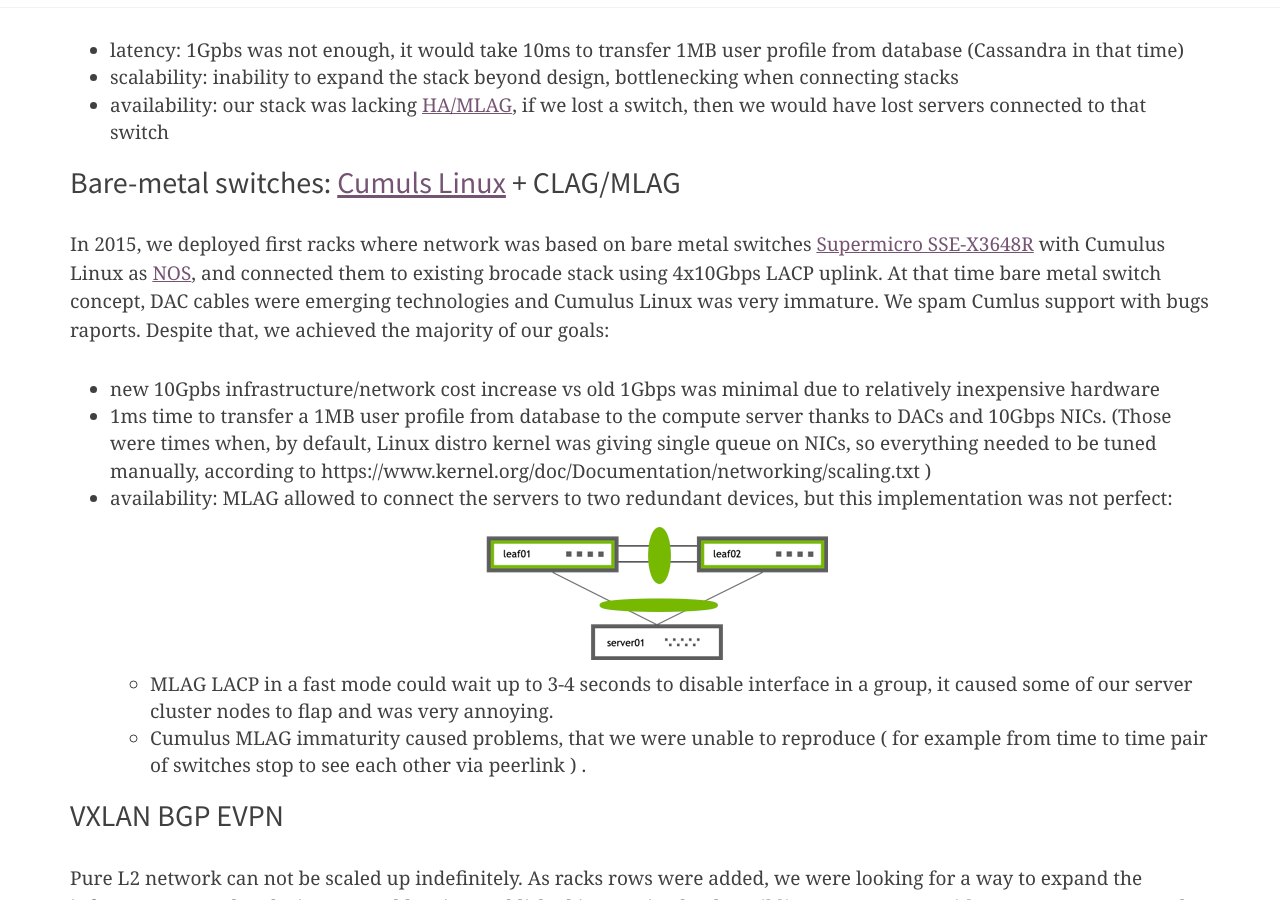
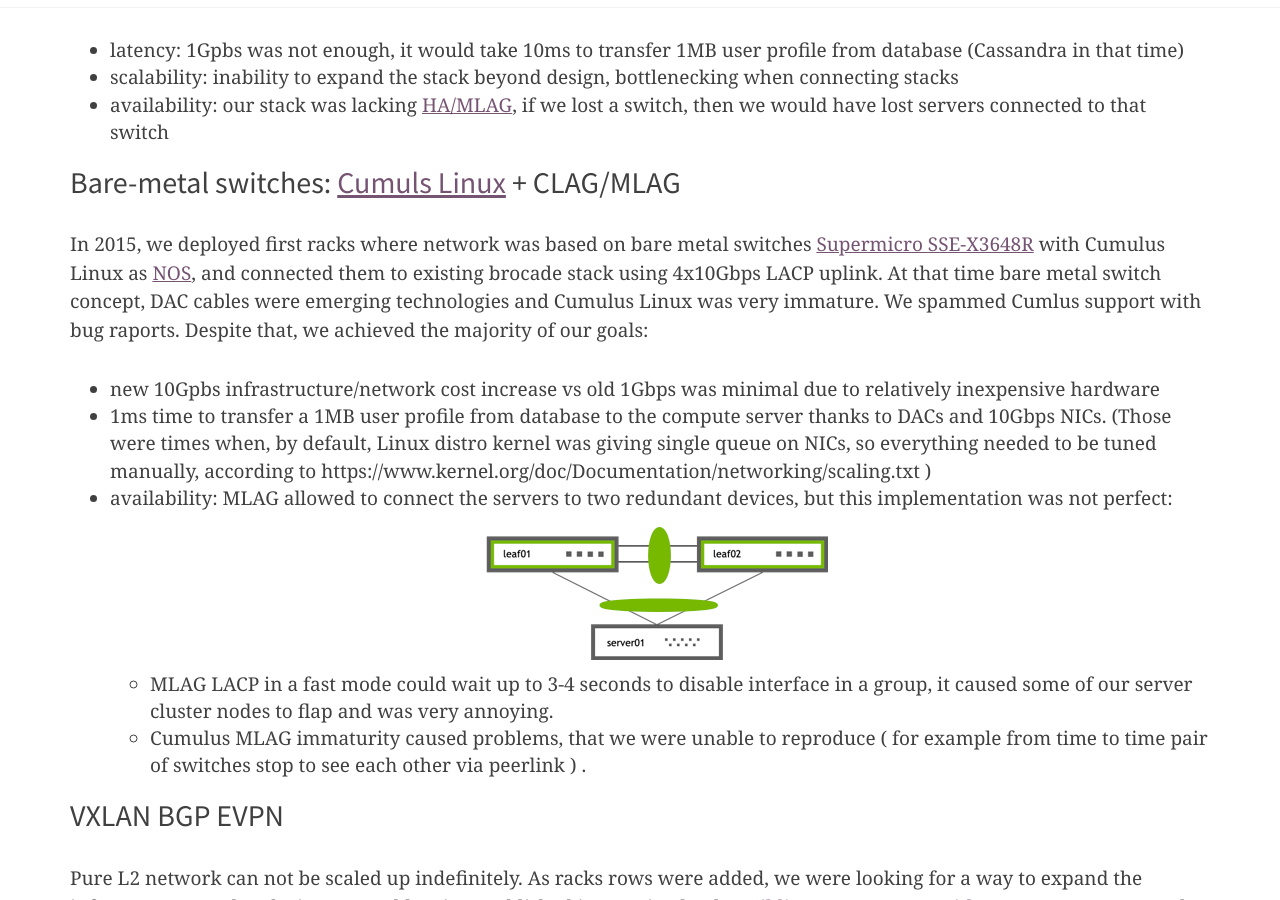
Before and after one commit to RTBHOUSE/techblog, a Jekyll site: the page built from _posts/2021-11-24-L2-EVPN-to-L3-concept-part1.markdown, in a window 1280 px wide and 900 px high, scrolled down 1577 px. Built offline with Jekyll 4.4.1, drawn with Linux system fonts in a browser that asks for light colours; nearby versions of some CDN libraries; comment, search, counter and statistics services are not loaded.

Commit message:
misspel fix

```diff
--- a/_posts/2021-11-24-L2-EVPN-to-L3-concept-part1.markdown
+++ b/_posts/2021-11-24-L2-EVPN-to-L3-concept-part1.markdown
@@ -36,7 +36,7 @@ DMZ for front servers. This setup was optimal from the cost perspective at that
 
 In 2015, we deployed first racks where network was based on bare metal switches [Supermicro SSE-X3648R](https://www.supermicro.com/en/products/accessories/networking/sse-x3648s.php)
 with Cumulus Linux as [NOS](https://en.wikipedia.org/wiki/Network_operating_system), and connected them to existing brocade stack using 4x10Gbps LACP uplink.
-At that time bare metal switch concept, DAC cables were emerging technologies and Cumulus Linux was very immature. We spam Cumlus support with bugs raports.
+At that time bare metal switch concept, DAC cables were emerging technologies and Cumulus Linux was very immature. We spammed Cumlus support with bug raports.
 Despite that, we achieved the majority of our goals:
 
   - new 10Gpbs infrastructure/network cost increase vs old 1Gbps was minimal due to relatively inexpensive hardware
```
